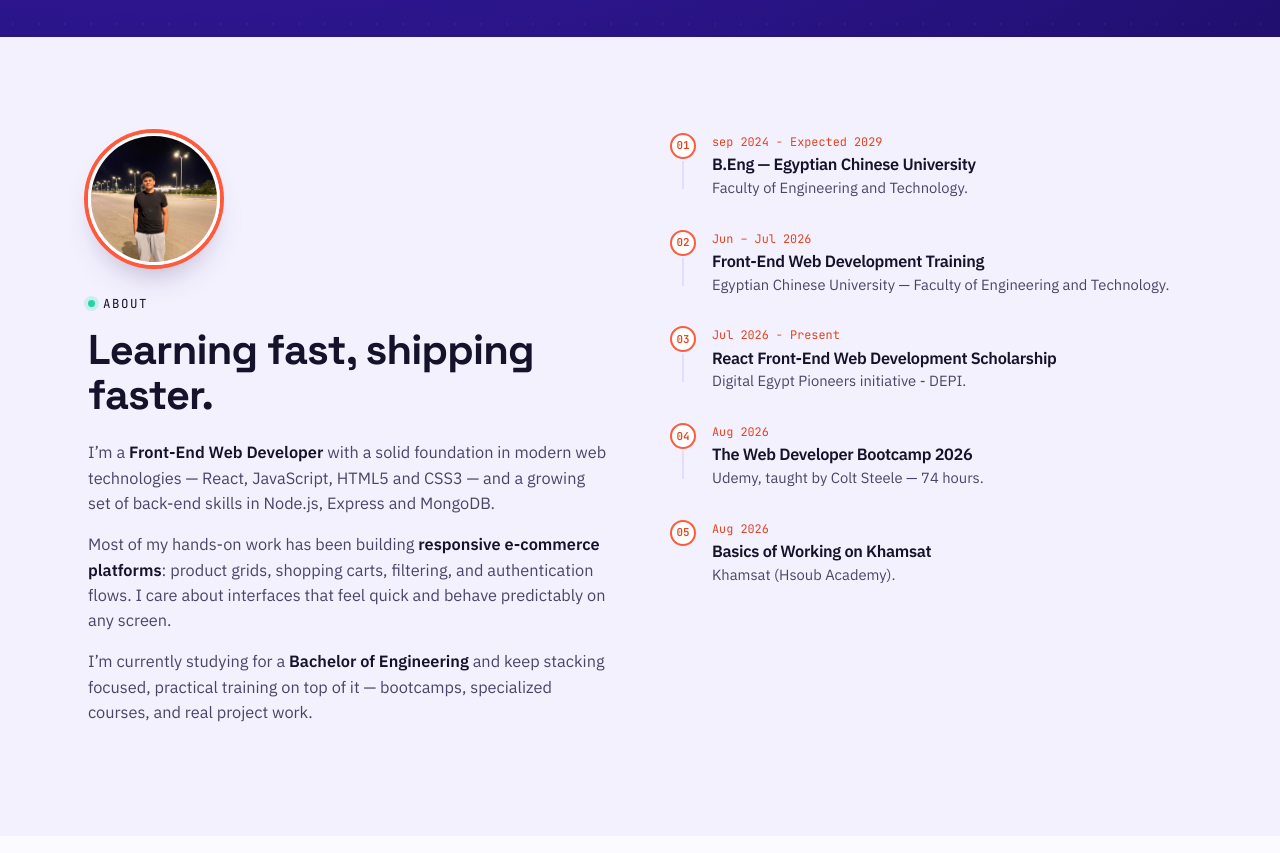
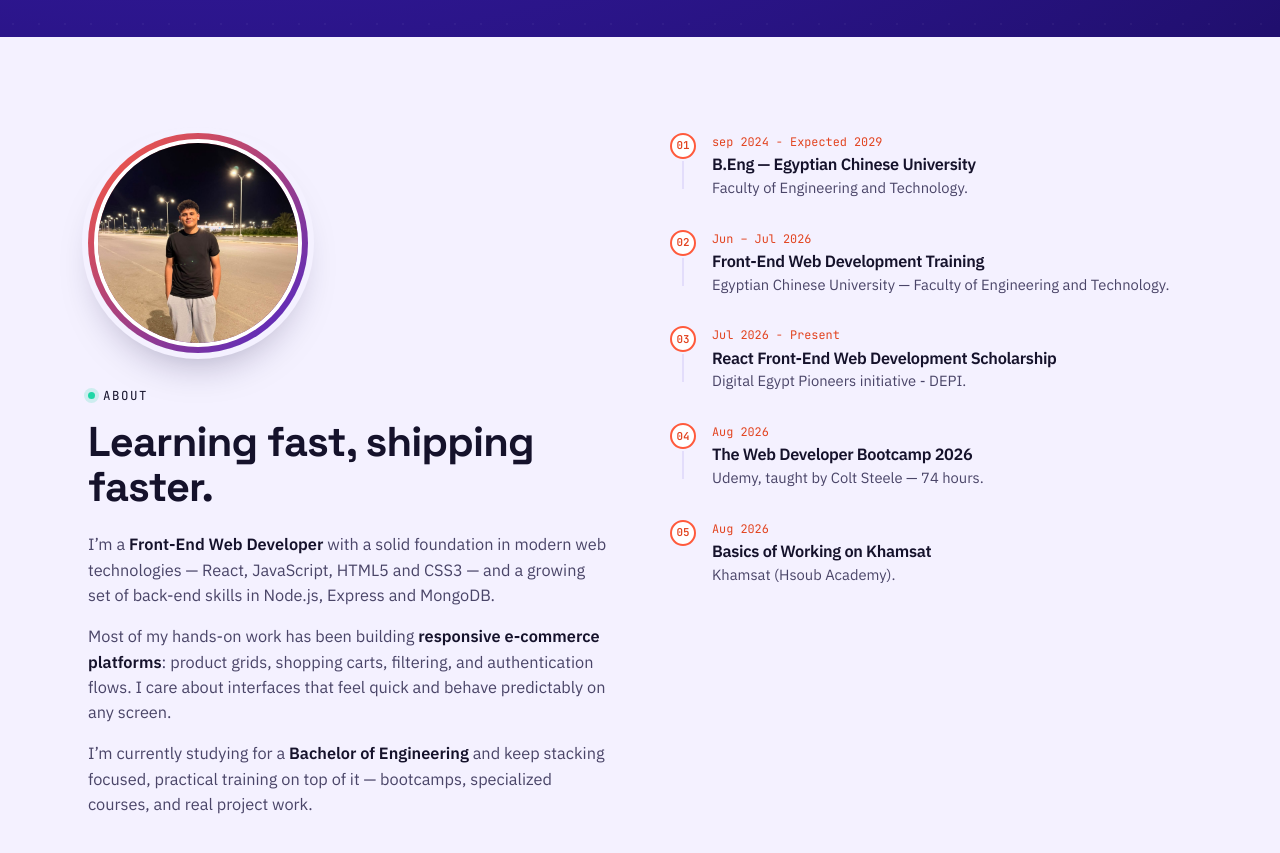
Before and after one commit to mahmoud-hassan-web-dev/newportfolio, a React (Vite) app: page / in a window 1280 px wide. Shown: the part 820-1673 px from the top of the page. Built offline with nearby package versions, Linux system fonts and the light colour scheme.

Commit message:
edit night mode and  photo

```diff
--- a/index.html
+++ b/index.html
@@ -10,7 +10,7 @@
     <link rel="preconnect" href="https://fonts.googleapis.com" />
     <link rel="preconnect" href="https://fonts.gstatic.com" crossorigin />
     <link
-      href="https://fonts.googleapis.com/css2?family=Space+Grotesk:wght@500;600;700&family=IBM+Plex+Sans:wght@400;500;600&family=JetBrains+Mono:wght@400;500;600&family=Cairo:wght@400;500;600;700&display=swap"
+      href="https://fonts.googleapis.com/css2?family=Space+Grotesk:wght@500;600;700&family=IBM+Plex+Sans:wght@400;500;600&family=JetBrains+Mono:wght@400;500;600&family=Cairo:wght@600;700;800&family=IBM+Plex+Sans+Arabic:wght@400;500;600&display=swap"
       rel="stylesheet"
     />
   </head>
--- a/src/context/ThemeContext.jsx
+++ b/src/context/ThemeContext.jsx
@@ -5,15 +5,13 @@ const ThemeContext = createContext(null)
 export function ThemeProvider({ children }) {
   const [theme, setTheme] = useState('light')
 
-  // On first mount: read saved preference, otherwise fall back to system preference.
+  // On first mount: read saved preference. Otherwise keep the 'light' (day) default,
+  // regardless of the visitor's OS/browser preference.
   useEffect(() => {
     const saved = localStorage.getItem('theme')
     if (saved === 'light' || saved === 'dark') {
       setTheme(saved)
-      return
     }
-    const prefersDark = window.matchMedia('(prefers-color-scheme: dark)').matches
-    setTheme(prefersDark ? 'dark' : 'light')
   }, [])
 
   // Reflect theme on <html data-theme="..."> and persist it.
--- a/src/index.css
+++ b/src/index.css
@@ -23,6 +23,9 @@
     --cta-solid-bg:#15122b;
     --cta-solid-text:#ffffff;
 
+    /* small accent-colored text (eyebrows, timeline dates) — flips for dark-mode contrast */
+    --accent-text: var(--coral-deep);
+
     --font-display: 'Space Grotesk', 'Cairo', sans-serif;
     --font-body: 'IBM Plex Sans', 'Cairo', sans-serif;
     --font-mono: 'JetBrains Mono', 'Cairo', monospace;
@@ -31,17 +34,24 @@
     --radius: 18px;
   }
 
+  /* Arabic gets its own, cleaner font stack instead of relying on per-glyph fallback,
+     so headings/body/labels all render consistently in one typeface. */
+  [dir="rtl"]{
+    --font-display: 'Cairo', 'IBM Plex Sans Arabic', sans-serif;
+    --font-body: 'IBM Plex Sans Arabic', 'Cairo', sans-serif;
+    --font-mono: 'IBM Plex Sans Arabic', 'Cairo', sans-serif;
+  }
+  [dir="rtl"] body{ line-height:1.85; }
+
+  /* Only neutrals (surfaces/text/lines) flip in dark mode. Brand hues (--hero, --coral,
+     --yellow, --mint) stay constant on purpose: the Hero/Contact gradients and button
+     hover states are already tuned against those exact values, so letting them shift
+     with the theme was what made dark mode look inconsistent. */
   [data-theme="dark"]{
     --ink:#f1eefb;
     --ink-soft:#b6b0d9;
     --paper:#0d0c18;
     --panel:#171430;
-    --hero:#8a6bff;
-    --hero-deep:#5b3fd1;
-    --coral:#ff7d61;
-    --coral-deep:#ff9c84;
-    --yellow:#ffd666;
-    --mint:#33e0b0;
     --line:#2c2748;
 
     --surface:#141227;
@@ -49,6 +59,8 @@
     --chip-bg:#241f45;
     --chip-text:#c9baff;
     --header-bg: rgba(13,12,24,0.82);
+
+    --accent-text:#ff9c84;
   }
 
   *{box-sizing:border-box; margin:0; padding:0;}
@@ -168,13 +180,13 @@
 
   /* ---------- HERO ---------- */
   .hero{
-    background:radial-gradient(120% 140% at 15% 0%, var(--hero) 0%, var(--hero-deep) 62%, #200f6e 100%);
+    background:radial-gradient(120% 140% at 15% 0%, #4a26c9 0%, #2f1794 62%, #200f6e 100%);
     color:var(--white);
     padding:88px 0 110px;
     position:relative;
     overflow:hidden;
   }
-  [dir="rtl"] .hero{background:radial-gradient(120% 140% at 85% 0%, var(--hero) 0%, var(--hero-deep) 62%, #200f6e 100%);}
+  [dir="rtl"] .hero{background:radial-gradient(120% 140% at 85% 0%, #4a26c9 0%, #2f1794 62%, #200f6e 100%);}
   .hero::before{
     content:"";
     position:absolute; inset:0;
@@ -277,7 +289,7 @@
 
   /* ---------- SECTION HEADS ---------- */
   .section-head{max-width:640px; margin-bottom:52px;}
-  .section-head .eyebrow{color:var(--coral-deep);}
+  .section-head .eyebrow{color:var(--accent-text);}
   .section-head .eyebrow::before{background:var(--coral);}
   .section-head h2{font-size:clamp(1.9rem, 3.4vw, 2.6rem); margin-top:14px;}
   .section-head p{margin-top:14px; color:var(--ink-soft); font-size:1.02rem;}
@@ -286,12 +298,20 @@
   .about{background:var(--panel); transition:background-color .25s ease;}
   .about-grid{display:grid; grid-template-columns:1fr 1fr; gap:60px; align-items:start;}
   .about-photo{
-    width:132px; height:132px; border-radius:50%;
-    overflow:hidden; margin-bottom:24px;
-    border:3px solid var(--surface);
-    box-shadow:0 0 0 4px var(--coral), 0 18px 34px -14px rgba(20,10,60,0.35);
+    width:220px; height:220px; border-radius:50%;
+    padding:6px;
+    background:linear-gradient(135deg, var(--coral), var(--hero));
+    box-shadow:0 0 0 6px var(--panel), 0 22px 44px -18px rgba(20,10,60,0.4);
+    margin-bottom:28px;
   }
-  .about-photo img{width:100%; height:100%; object-fit:cover;}
+  .about-photo img{
+    width:100%; height:100%; border-radius:50%;
+    object-fit:cover; display:block;
+    border:4px solid var(--surface);
+  }
+  @media (max-width:700px){
+    .about-photo{width:160px; height:160px;}
+  }
   .about-text p{color:var(--ink-soft); margin-bottom:16px; font-size:1.02rem;}
   .about-text strong{color:var(--ink);}
 
@@ -305,7 +325,7 @@
     width:26px; height:26px; border-radius:50%;
     background:var(--surface); border:2px solid var(--coral);
     display:flex; align-items:center; justify-content:center;
-    font-family:var(--font-mono); font-size:0.68rem; font-weight:600; color:var(--coral-deep);
+    font-family:var(--font-mono); font-size:0.68rem; font-weight:600; color:var(--accent-text);
     position:relative; z-index:1;
   }
   .tl-item:not(:last-child) .tl-dot::after{
@@ -313,7 +333,7 @@
     background:var(--line); transform:translateX(-50%);
   }
   .tl-content h3{font-size:1.02rem; font-family:var(--font-body); font-weight:600;}
-  .tl-content .tl-date{font-family:var(--font-mono); font-size:0.74rem; color:var(--coral-deep); display:block; margin-bottom:4px;}
+  .tl-content .tl-date{font-family:var(--font-mono); font-size:0.74rem; color:var(--accent-text); display:block; margin-bottom:4px;}
   .tl-content p{color:var(--ink-soft); font-size:0.92rem; margin-top:4px;}
 
   /* ---------- SKILLS ---------- */
@@ -402,7 +422,7 @@
 
   /* ---------- CONTACT ---------- */
   .contact{
-    background:linear-gradient(135deg, var(--hero-deep), var(--hero) 60%, #3a1fb8);
+    background:linear-gradient(135deg, #2f1794, #4a26c9 60%, #3a1fb8);
     color:var(--white);
     position:relative;
     overflow:hidden;
```
